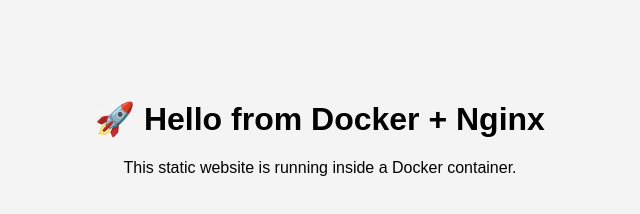
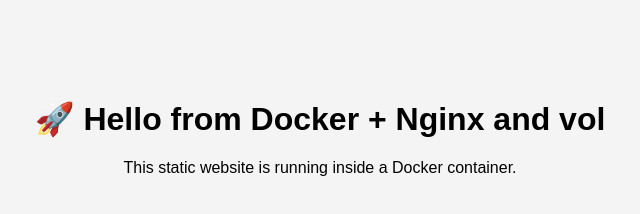
Before and after one commit to ranna14/Static-website-with-Docker, a plain HTML site: page website/index.html in a window 1280 px wide. Shown: the whole page, without its empty margins (320-960 px from the left). Drawn offline with Linux system fonts and the light colour scheme.

```diff
--- a/website/index.html
+++ b/website/index.html
@@ -12,7 +12,7 @@
     </style>
 </head>
 <body>
-    <h1>🚀 Hello from Docker + Nginx</h1>
+    <h1>🚀 Hello from Docker + Nginx and vol</h1>
     <p>This static website is running inside a Docker container.</p>
 </body>
 </html>
```
Also changed, not shown: 1 other file.
